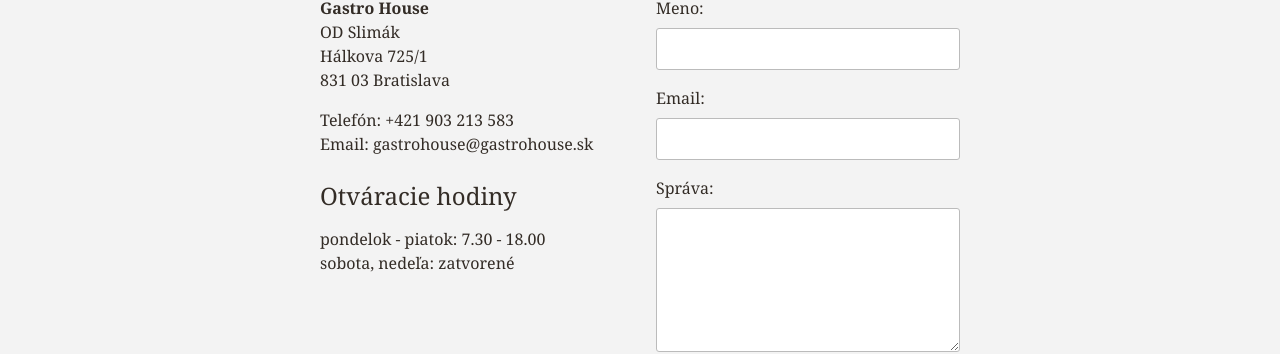
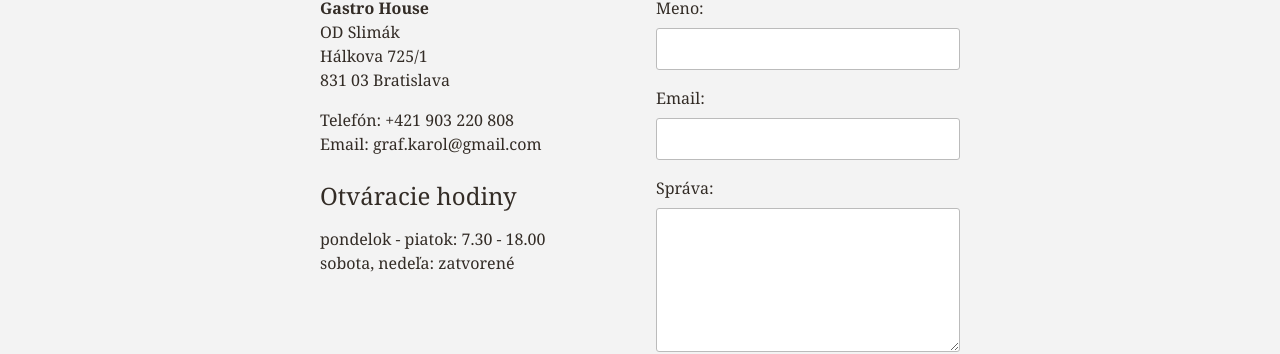
Before and after one commit to gastrohouse/web, a Jekyll site: the page built from _pages/kontakt.html, in a window 1280 px wide and 900 px high. Shown: the part 318-672 px from the top of the window. Built offline with Jekyll 4.4.1, drawn with Linux system fonts in a browser that asks for light colours.

Commit message:
Update from Forestry.io - _pages/kontakt.html

```diff
--- a/_pages/kontakt.html
+++ b/_pages/kontakt.html
@@ -1,9 +1,8 @@
 ---
 title: Kontakt
 layout: page
-permalink: /kontakt/
+permalink: "/kontakt/"
 ---
-
 <div class="columns columns-2">
 <div>
 <h3>Adresa</h3>
@@ -12,8 +11,8 @@ OD Slimák<br>
 Hálkova 725/1<br>
 831 03 Bratislava</p>
 
-<p>Telefón: +421 903 213 583<br>
-Email: gastrohouse@gastrohouse.sk</p>
+<p>Telefón: +421 903 220 808<br>
+Email: graf.karol@gmail.com</p>
 
 <h3>Otváracie hodiny</h3>
 <p>pondelok - piatok: 7.30 - 18.00<br>
@@ -30,16 +29,4 @@ sobota, nedeľa: zatvorené</p>
 </div>
 </div>
 
-<script>
-(function() {
-	const form=document.querySelector('form#napiste');
-
-	if(!form) { return; }
-
-	form.addEventListener('submit',function(e) {
-		e.preventDefault();
-
-		console.log(e);
-	});
-})();
-</script>
+<script type="null"><br>(function() {<br>	const form=document.querySelector('form#napiste');<br><br>	if(!form) { return; }<br><br>	form.addEventListener('submit',function(e) {<br>		e.preventDefault();<br><br>		console.log(e);<br>	});<br>})();<br></script>
```
Also changed, not shown: .forestry/front_matter/templates/default.yml.
